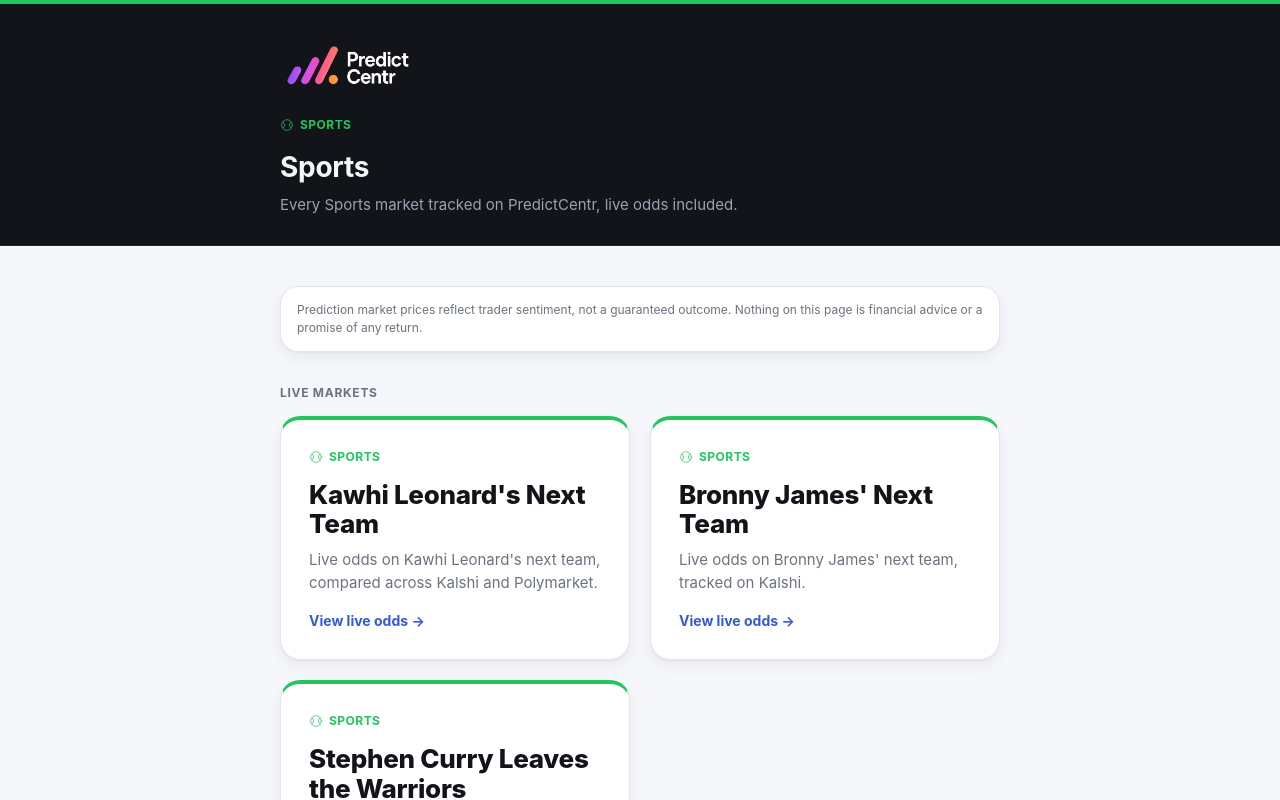
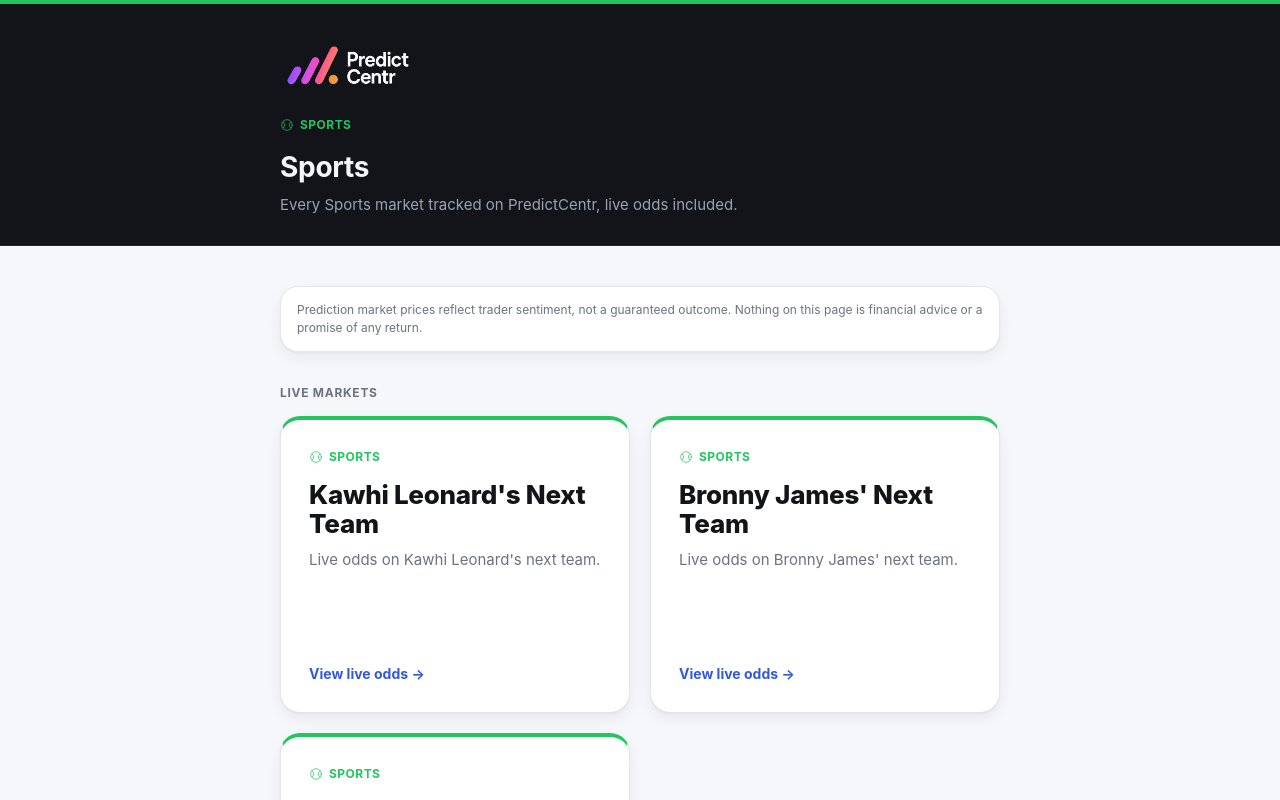
Before and after one commit to predictfiles/PredictCentr, a Next.js app: page /sports in a window 1280 px wide. Shown: the top 800 px of the page. Built offline with nearby package versions, Linux system fonts and the light colour scheme; no server answers.

Commit message:
Make homepage cards uniform size, matching Steph Curry, and trim descriptions

```diff
--- a/app/globals.css
+++ b/app/globals.css
@@ -920,10 +920,29 @@ a {
   color: var(--card-fg);
   border: 1px solid var(--border);
   border-top: 4px solid transparent;
+  /* Fixed, not min -- every regular card is exactly the same size
+     regardless of how much title/description text it has. Title and
+     description are line-clamped below so longer text truncates instead
+     of stretching the card. */
+  height: 297px;
+  display: flex;
+  flex-direction: column;
 }
 
 .bento-card-calm .category-tag {
   margin-bottom: 14px;
+}
+
+.bento-card-calm .bento-card-title,
+.bento-card-calm .bento-card-desc {
+  display: -webkit-box;
+  -webkit-box-orient: vertical;
+  -webkit-line-clamp: 2;
+  overflow: hidden;
+}
+
+.bento-card-calm .bento-card-cta {
+  margin-top: auto;
 }
 
 .bento-card-politics {
--- a/lib/markets.ts
+++ b/lib/markets.ts
@@ -39,8 +39,7 @@ export const markets: MarketConfig[] = [
   {
     slug: ["2028-us-presidential-election-winner", "jd-vance"],
     category: "politics",
-    shortDescription:
-      "Live odds on JD Vance winning the 2028 presidential election, compared across Kalshi and Polymarket.",
+    shortDescription: "Live odds on whether JD Vance wins the 2028 election.",
     outcomes: [
       {
         id: "jd-vance",
@@ -64,8 +63,7 @@ export const markets: MarketConfig[] = [
   {
     slug: ["2028-us-presidential-election-winner", "donald-trump"],
     category: "politics",
-    shortDescription:
-      "Live odds on Donald Trump winning the 2028 presidential election, compared across Kalshi and Polymarket.",
+    shortDescription: "Live odds on whether Donald Trump wins the 2028 election.",
     outcomes: [
       {
         id: "donald-trump",
@@ -89,8 +87,7 @@ export const markets: MarketConfig[] = [
   {
     slug: ["2028-us-presidential-election-winner", "kamala-harris"],
     category: "politics",
-    shortDescription:
-      "Live odds on Kamala Harris winning the 2028 presidential election, compared across Kalshi and Polymarket.",
+    shortDescription: "Live odds on whether Kamala Harris wins the 2028 election.",
     outcomes: [
       {
         id: "kamala-harris",
@@ -114,8 +111,7 @@ export const markets: MarketConfig[] = [
   {
     slug: ["2026-us-senate-control", "democrats"],
     category: "politics",
-    shortDescription:
-      "Live odds on Democrats winning control of the US Senate in 2026, compared across Kalshi and Polymarket.",
+    shortDescription: "Live odds on whether Democrats win the Senate.",
     outcomes: [
       {
         id: "democrats",
@@ -180,8 +176,7 @@ export const markets: MarketConfig[] = [
   {
     slug: ["grok-imagine-odyssey-film"],
     category: "culture",
-    shortDescription:
-      "Live odds on whether xAI's Grok Imagine releases a full-length Odyssey film by the end of 2026, tracked on Kalshi.",
+    shortDescription: "Live odds on whether Grok Imagine releases its Odyssey film.",
     outcomes: [
       {
         id: "released-2026",
@@ -200,8 +195,7 @@ export const markets: MarketConfig[] = [
   {
     slug: ["oscar-winner-2027", "the-odyssey"],
     category: "culture",
-    shortDescription:
-      "Live odds on The Odyssey winning Best Picture at the 99th Academy Awards, tracked on Kalshi.",
+    shortDescription: "Live odds on whether The Odyssey wins Best Picture.",
     outcomes: [
       {
         id: "the-odyssey",
@@ -221,8 +215,7 @@ export const markets: MarketConfig[] = [
   {
     slug: ["starship-humans-to-mars-2030"],
     category: "culture",
-    shortDescription:
-      "Live odds on SpaceX launching a manned Starship mission to Mars before 2030, tracked on Kalshi.",
+    shortDescription: "Live odds on whether SpaceX reaches Mars by 2030.",
     outcomes: [
       {
         id: "humans-to-mars",
@@ -244,8 +237,7 @@ export const markets: MarketConfig[] = [
   {
     slug: ["kawhi-leonard-next-team"],
     category: "sports",
-    shortDescription:
-      "Live odds on Kawhi Leonard's next team, compared across Kalshi and Polymarket.",
+    shortDescription: "Live odds on Kawhi Leonard's next team.",
     outcomes: [
       {
         id: "toronto-raptors",
@@ -285,8 +277,7 @@ export const markets: MarketConfig[] = [
   {
     slug: ["bronny-james-next-team"],
     category: "sports",
-    shortDescription:
-      "Live odds on Bronny James' next team, tracked on Kalshi.",
+    shortDescription: "Live odds on Bronny James' next team.",
     outcomes: [
       {
         id: "los-angeles-lakers",
@@ -317,8 +308,7 @@ export const markets: MarketConfig[] = [
   {
     slug: ["steph-curry-leaves-warriors"],
     category: "sports",
-    shortDescription:
-      "Live odds on whether Steph Curry stays with the Warriors, tracked on Kalshi.",
+    shortDescription: "Live odds on whether Steph Curry stays with the Warriors.",
     outcomes: [
       {
         id: "golden-state-warriors",
@@ -354,8 +344,7 @@ export const markets: MarketConfig[] = [
   {
     slug: ["benjamin-netanyahu-arrested"],
     category: "politics",
-    shortDescription:
-      "Live odds on whether Benjamin Netanyahu is arrested, compared across Kalshi and Polymarket.",
+    shortDescription: "Live odds on whether Benjamin Netanyahu is arrested.",
     outcomes: [
       {
         id: "arrested",
```
